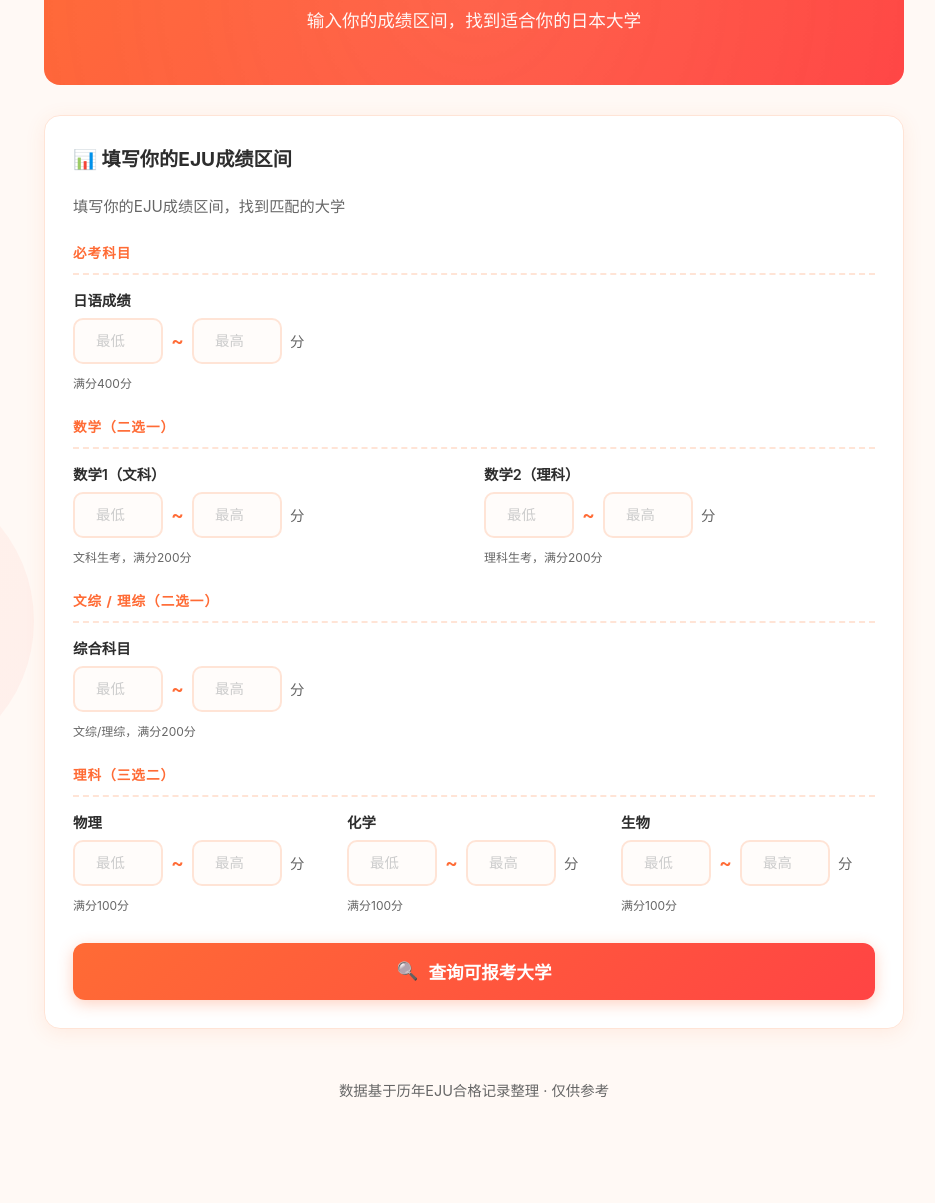
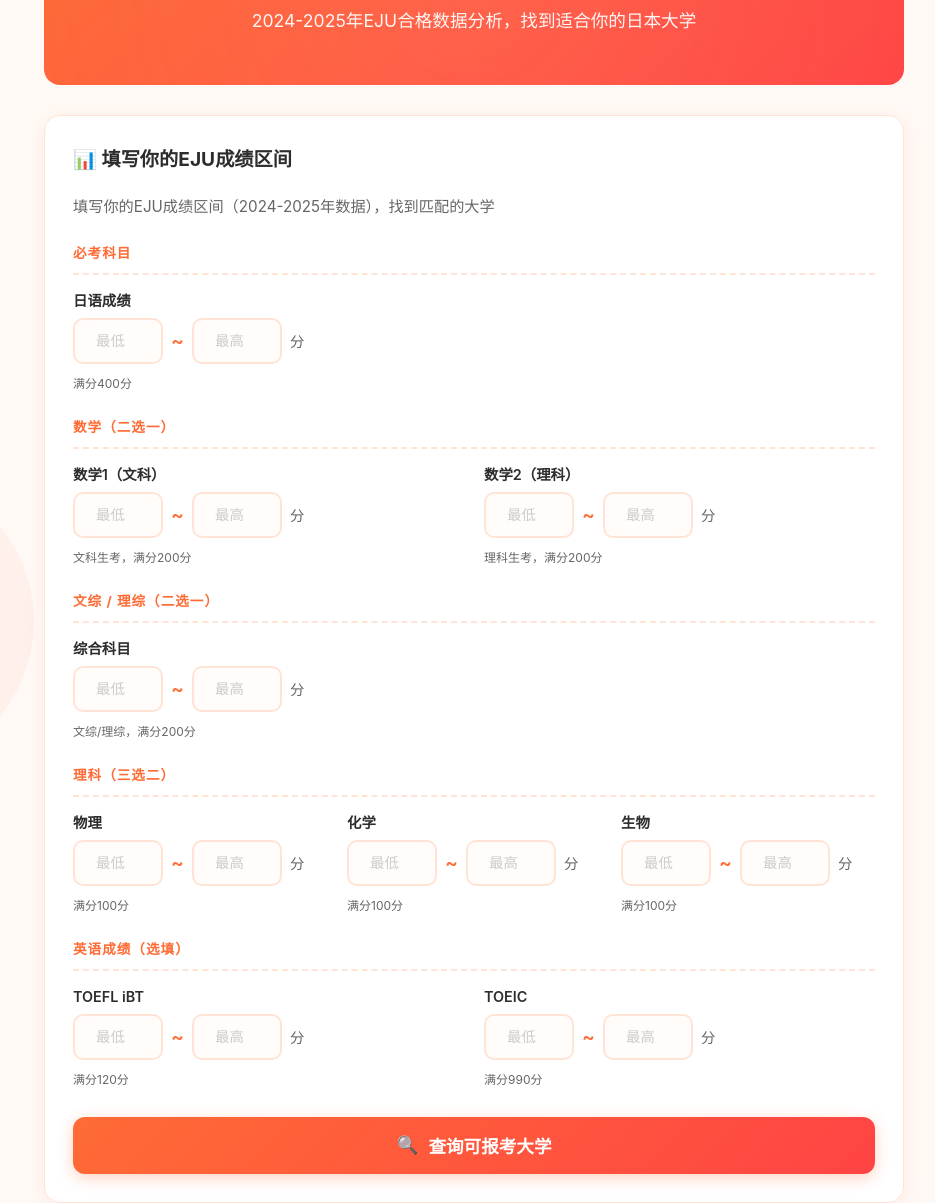
Before and after one commit to XIAJIANGWEINI/eju-lookup, a plain HTML site: page index.html in a window 1280 px wide. Shown: the part 129-1332 px from the top of the page, without its empty margins (166-1101 px from the left). Before the commit the page ends 1281 px from the top, so only its background shows below. Drawn offline with Linux system fonts and the light colour scheme.

Commit message:
更新2024-2025年数据，新增TOEFL/TOEIC支持

```diff
--- a/index.html
+++ b/index.html
@@ -708,14 +708,14 @@
     <div class="container">
         <header>
             <h1>🎌 EJU成绩选校查询</h1>
-            <p>输入你的成绩区间，找到适合你的日本大学</p>
+            <p>2024-2025年EJU合格数据分析，找到适合你的日本大学</p>
         </header>
 
 
         <div class="card">
             <h2>📊 填写你的EJU成绩区间</h2>
             <p style="color: var(--text-secondary); margin-bottom: 20px; font-size: 0.95rem;">
-                填写你的EJU成绩区间，找到匹配的大学
+                填写你的EJU成绩区间（2024-2025年数据），找到匹配的大学
             </p>
 
             <div class="section-title">必考科目</div>
@@ -804,6 +804,30 @@
                 </div>
             </div>
 
+            <div class="section-title">英语成绩（选填）</div>
+            <div class="form-grid">
+                <div class="score-range-group">
+                    <label class="score-range-label">TOEFL iBT</label>
+                    <div class="score-range-input">
+                        <input type="number" id="toefl_min" placeholder="最低" min="0" max="120">
+                        <span class="range-separator">~</span>
+                        <input type="number" id="toefl_max" placeholder="最高" min="0" max="120">
+                        <span class="unit">分</span>
+                    </div>
+                    <span class="form-hint">满分120分</span>
+                </div>
+                <div class="score-range-group">
+                    <label class="score-range-label">TOEIC</label>
+                    <div class="score-range-input">
+                        <input type="number" id="toeic_min" placeholder="最低" min="0" max="990">
+                        <span class="range-separator">~</span>
+                        <input type="number" id="toeic_max" placeholder="最高" min="0" max="990">
+                        <span class="unit">分</span>
+                    </div>
+                    <span class="form-hint">满分990分</span>
+                </div>
+            </div>
+
             <div style="margin-top: 28px;">
                 <button class="btn btn-primary" id="searchBtn" onclick="search()">
                     <span>🔍</span>
@@ -838,7 +862,7 @@
         </div>
 
         <footer>
-            <p>数据基于历年EJU合格记录整理 · 仅供参考</p>
+            <p>数据基于2024-2025年EJU合格记录整理 · 仅供参考</p>
 
         </footer>
     </div>
@@ -856,7 +880,7 @@
 
         // 收集分数区间
         function collectScores() {
-            const fields = ['japanese', 'general', 'math1', 'math2', 'physics', 'chemistry', 'biology'];
+            const fields = ['japanese', 'general', 'math1', 'math2', 'physics', 'chemistry', 'biology', 'toefl', 'toeic'];
             const scores = {};
 
             fields.forEach(field => {
@@ -931,7 +955,7 @@
                 });
 
                 document.getElementById('resultsCount').innerHTML =
-                    `共找到 <strong>${Object.keys(universityGroups).length}</strong> 所大学 (${results.length}个学部)`;
+                    `共找到 <strong>${Object.keys(universityGroups).length}</strong> 所大学 (${results.length}个学部) · <span style="color:#999;font-size:0.8rem;">2024-2025年数据</span>`;
 
                 if (results.length === 0) {
                     resultsList.innerHTML = `
@@ -947,7 +971,7 @@
                             <ul style="text-align: left; margin-top: 12px; padding-left: 24px; color: #555; font-size: 0.85rem; line-height: 1.8;">
                                 <li>减少搜索科目（建议只保留日语 + 1个科目）</li>
                                 <li>扩大分数区间（如 250-360 而非 280-300）</li>
-                                <li>注意：所有学部必须同时满足你设置的每个科目条件</li>
+                                <li>如果填写了TOEFL/TOEIC，部分学部可能没有英语数据，会不显示</li>
                             </ul>
                         </div>
                     `;
@@ -973,14 +997,15 @@
                             { key: '物理', label: '物理' },
                             { key: '化学', label: '化学' },
                             { key: '生物', label: '生物' },
-                            { key: '记述', label: '记述' }
+                            { key: 'TOEFL', label: 'TOEFL' },
+                            { key: 'TOEIC', label: 'TOEIC' }
                         ];
 
                         for (const field of avgFields) {
                             const val = avgScores[field.key];
                             if (val !== null && val !== undefined) {
                                 // 检查这个科目是否在用户查询的区间内
-                                const isMatched = matchedFields && matchedFields[field.key];
+                                const isMatched = matchedFields && matchedFields.includes && matchedFields.includes(field.key);
                                 if (isMatched) {
                                     avgHtml += `<div class="score-item your-score"><span class="label">${field.label}</span><span class="value">${val}</span></div>`;
                                 } else {
@@ -994,6 +1019,7 @@
                             <div class="faculty-card">
                                 <div class="faculty-info">
                                     <div class="faculty-name">${f.学部}${f.学科 ? ' · ' + f.学科 : ''}</div>
+                                    <div style="font-size:0.7rem;color:#999;margin-bottom:4px;">2024-2025年平均分</div>
                                     ${avgHtml}
                                 </div>
                             </div>
```
